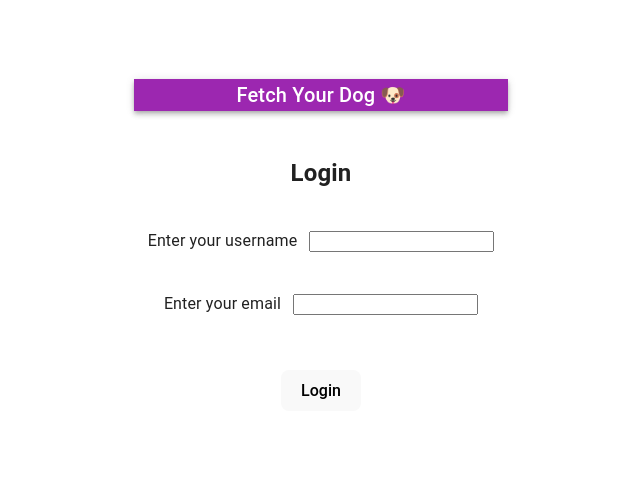
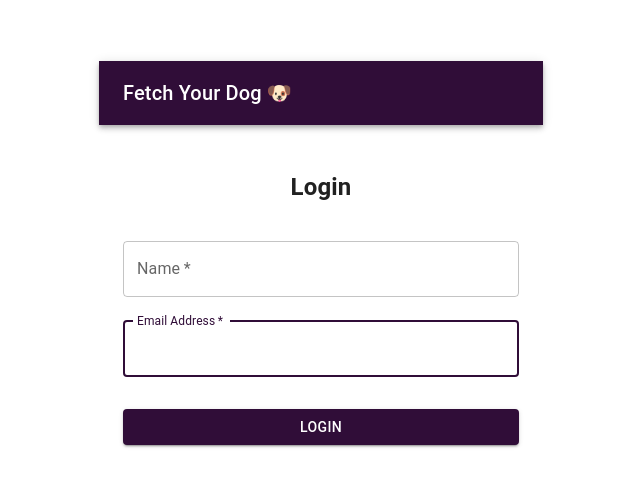
Before and after one commit to XanGrab/fetch-frontend-takehome, a React (Vite) app: page / in a window 1280 px wide. Shown: the part 139-626 px from the top of the page, without its empty margins (319-959 px from the left). Built offline with nearby package versions, Linux system fonts and the light colour scheme.

Commit message:
Material UI Login

```diff
--- a/src/App.tsx
+++ b/src/App.tsx
@@ -6,19 +6,13 @@ import UserForm from "./components/UserForm";
 import MainQuery from "./templates/MainQuery";
 import {
   AppBar,
+  Box,
+  Container,
   CssBaseline,
-  ThemeProvider,
+  Toolbar,
   Typography,
-  createTheme,
 } from "@mui/material";
-import { purple, yellow } from "@mui/material/colors";
 
-const theme = createTheme({
-  palette: {
-    primary: purple,
-    secondary: yellow,
-  },
-});
 const queryClient = new QueryClient();
 
 function App() {
@@ -30,17 +24,17 @@ function App() {
   //   const [queriedDogs, setQueriedDogs] = useState([] as string[]);
 
   return (
-    <ThemeProvider theme={theme}>
-      <AppBar
-        position="static"
-        sx={{
-          backgroundColor: purple,
-        }}
-      >
-        <CssBaseline />
-        <Typography variant="h6" noWrap>
-          Fetch Your Dog 🐶
-        </Typography>
+    <Container component="main" maxWidth="xl">
+      <CssBaseline />
+
+      <AppBar position="static">
+        <Container maxWidth="xl">
+          <Toolbar disableGutters>
+            <Typography variant="h6" noWrap>
+              Fetch Your Dog 🐶
+            </Typography>
+          </Toolbar>
+        </Container>
       </AppBar>
       <br />
       <section className="body">
@@ -52,7 +46,7 @@ function App() {
           <UserForm setUser={setCurrentUser} />
         )}
       </section>
-    </ThemeProvider>
+    </Container>
   );
 }
 
--- a/src/components/UserForm.tsx
+++ b/src/components/UserForm.tsx
@@ -1,45 +1,58 @@
+import { Box, Button, Container, TextField } from "@mui/material";
 import "../App.css";
 import { User } from "../User";
 import { FETCH_AUTH_ENDPOINT, FETCH_BASE_URI, handleFetch } from "../Util";
 
 function UserForm({ setUser }: { setUser: (user: User) => void }) {
-  return (
-    <>
-      <h2>Login</h2>
-      <form id="userForm">
-        <fieldset>
-          <label htmlFor="username">Enter your username</label>
-          <input type="text" id="username" name="username" />
-        </fieldset>
+  const handleSubmit = async (event: React.FormEvent<HTMLFormElement>) => {
+    event.preventDefault();
+    const data = new FormData(event.currentTarget);
 
-        <fieldset>
-          <label htmlFor="useremail">Enter your email</label>
-          <input type="text" id="useremail" name="useremail" />
-        </fieldset>
-        <div className="card">
-          <button
-            type="submit"
-            onClick={async (e) => {
-              e.preventDefault();
-              const form: HTMLFormElement = document.getElementById(
-                "userForm"
-              ) as HTMLFormElement;
+    console.log("DEBUG [UserForm > handleSubmit] data:", data);
 
-              const data = new FormData(form);
     let response = await authUser(data);
     if (response?.ok) {
       setUser({
-                  name: data.get("username") as string,
-                  email: data.get("useremail") as string,
+        name: data.get("name") as string,
+        email: data.get("email") as string,
       });
     }
-            }}
+  };
+
+  return (
+    <Container component="main" maxWidth="xs">
+      <h2>Login</h2>
+      <Box component="form" onSubmit={handleSubmit} noValidate sx={{ mt: 1 }}>
+        <TextField
+          margin="normal"
+          required
+          fullWidth
+          id="name"
+          label="Name"
+          name="name"
+          autoComplete="name"
+          autoFocus
+        />
+        <TextField
+          margin="normal"
+          required
+          fullWidth
+          id="email"
+          label="Email Address"
+          name="email"
+          autoComplete="email"
+          autoFocus
+        />
+        <Button
+          type="submit"
+          fullWidth
+          variant="contained"
+          sx={{ mt: 3, mb: 2 }}
         >
           Login
-          </button>
-        </div>
-      </form>
-    </>
+        </Button>
+      </Box>
+    </Container>
   );
 }
 
@@ -48,8 +61,8 @@ async function authUser(form: FormData) {
   postHeader.append("Content-Type", "application/json");
   postHeader.append("Cookies", document.cookie);
   const raw = JSON.stringify({
-    name: form.get("username"),
-    email: form.get("useremail"),
+    name: form.get("name"),
+    email: form.get("email"),
   });
 
   const config: RequestInit = {
--- a/src/main.tsx
+++ b/src/main.tsx
@@ -2,9 +2,23 @@ import React from "react";
 import ReactDOM from "react-dom/client";
 import App from "./App.tsx";
 import "./index.css";
+import { ThemeProvider, createTheme } from "@mui/material";
+
+const theme = createTheme({
+  palette: {
+    primary: {
+      main: "#300d38",
+    },
+    secondary: {
+      main: "#e6006b",
+    },
+  },
+});
 
 ReactDOM.createRoot(document.getElementById("root")!).render(
   <React.StrictMode>
-    <App />
+    <ThemeProvider theme={theme}>
+      <App />
+    </ThemeProvider>
   </React.StrictMode>
 );
```
Lines whose indentation alone changed are shown as unchanged.
